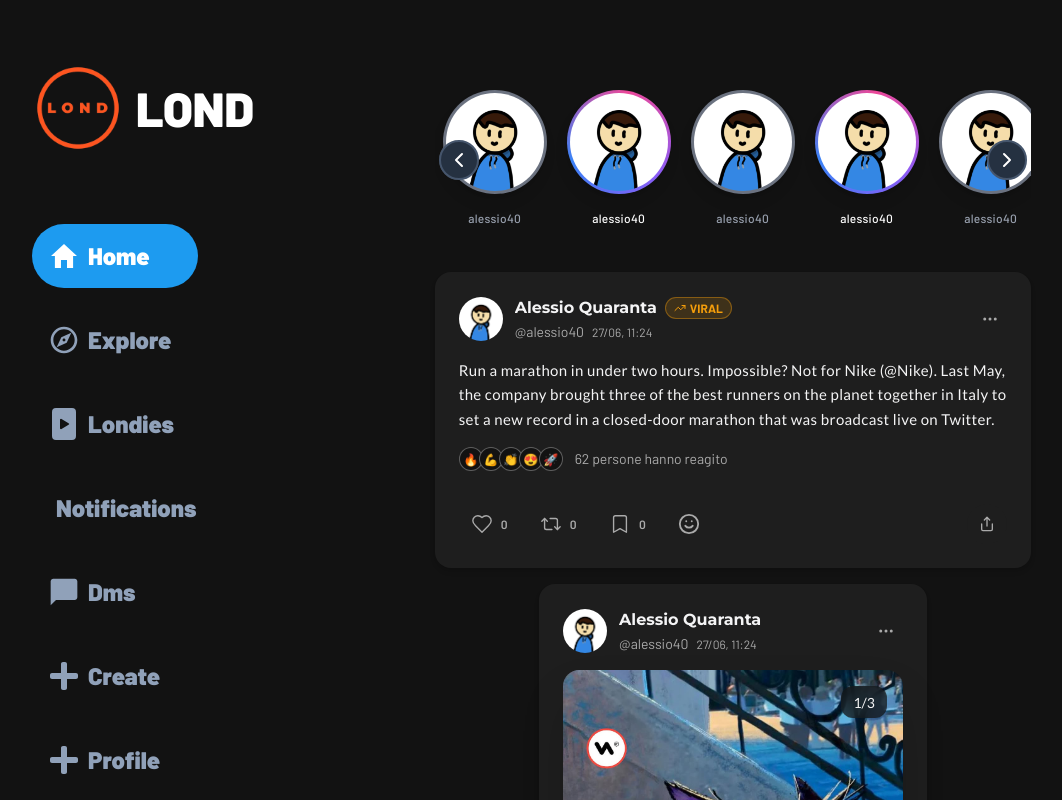
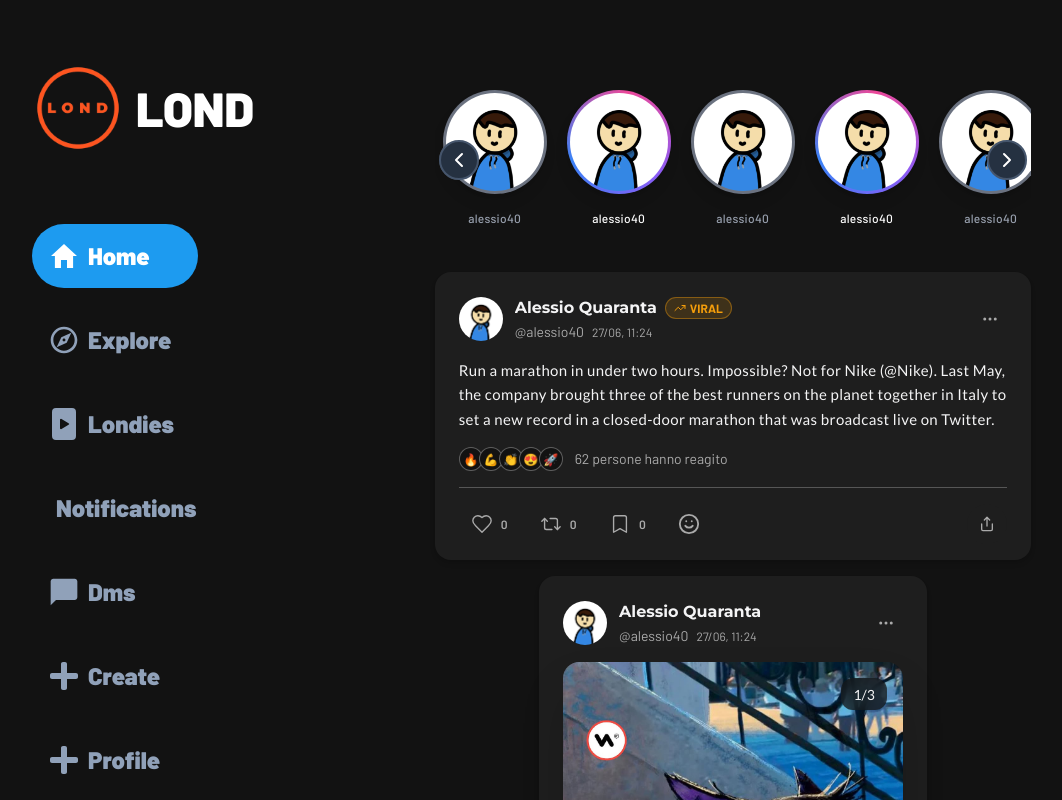
Before and after one commit to AlessioxDark/Lond, a React (Vite) app in the folder frontend/Lond-Social-Media/: page / in a window 1280 px wide. Shown: the top 800 px of the page, without its empty margins (8-1070 px from the left). Built offline with nearby package versions, Linux system fonts and the light colour scheme.

Commit message:
risolto bordo twitterPost e spazio di padding bottom

```diff
--- a/frontend/Lond-Social-Media/src/components/post/pages/TwitterPost.tsx
+++ b/frontend/Lond-Social-Media/src/components/post/pages/TwitterPost.tsx
@@ -71,7 +71,7 @@ export default function TwitterPost({
 	return (
 		<motion.article
 			className={`
-${postContainerStyles}
+${postContainerStyles} pb-4
 			`}
 			variants={cardVariants}
 			role="article"
@@ -106,7 +106,7 @@ ${postContainerStyles}
 			</motion.div>
 
 			{/* Enhanced Actions Bar */}
-			<motion.div className="flex items-center justify-between border-t border-lond-gray pt-4 relative z-10">
+			<motion.div className="flex items-center justify-between border-t border-lond-light-gray/40 pt-4 relative z-10">
 				<div className="flex items-center gap-2">
 					{/* Enhanced Social Icons with hover effects */}
 					<motion.div whileTap={{ scale: 0.95 }}>
```
